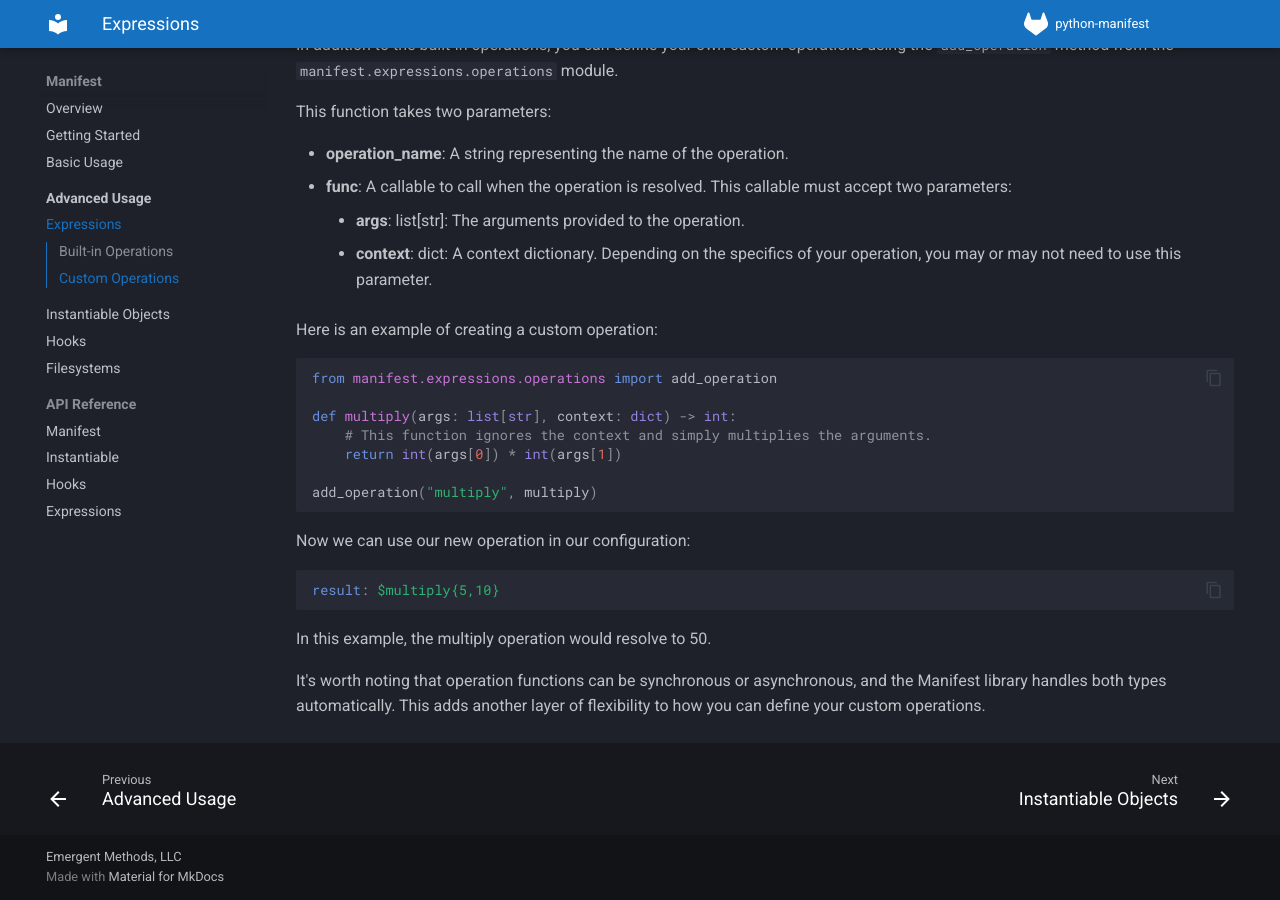
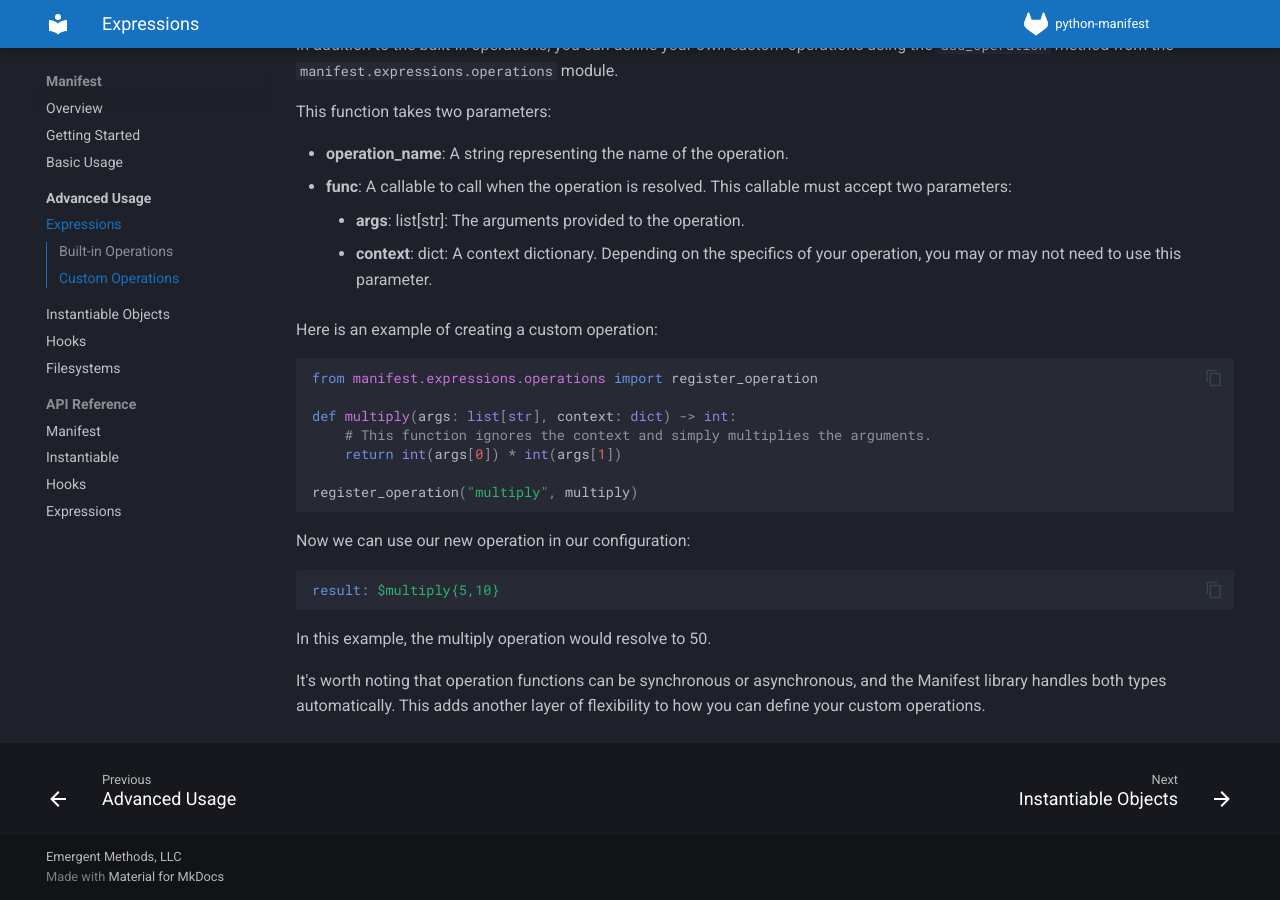
Before and after one commit to emergentmethods/python-manifest, an MkDocs documentation site: the page built from docs/advanced_usage/expressions.md, in a window 1280 px wide and 900 px high, scrolled down 939 px. Built offline with MkDocs 1.6.1 and Material for MkDocs 9.7.7, drawn with Linux system fonts in a browser that asks for light colours; comment, search, counter and statistics services are not loaded.

````diff
--- a/docs/advanced_usage/expressions.md
+++ b/docs/advanced_usage/expressions.md
@@ -39,13 +39,13 @@
 Here is an example of creating a custom operation:
 
 ```python
-from manifest.expressions.operations import add_operation
+from manifest.expressions.operations import register_operation
 
 def multiply(args: list[str], context: dict) -> int:
     # This function ignores the context and simply multiplies the arguments.
     return int(args[0]) * int(args[1])
 
-add_operation("multiply", multiply)
+register_operation("multiply", multiply)
 ```
 
 Now we can use our new operation in our configuration:
````
Also changed, not shown: 1 other file.
